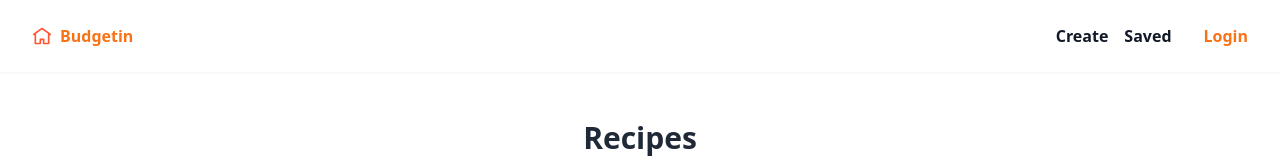
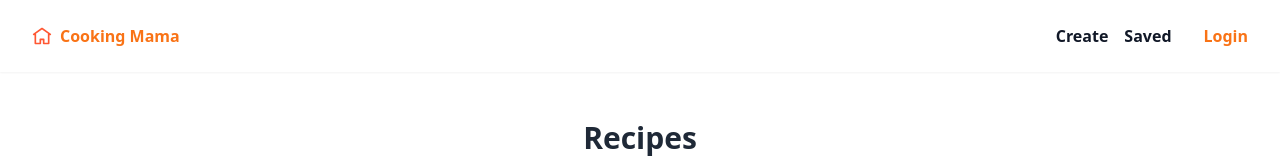
Before and after one commit to paresiqbal/mern-recipe, a React (Vite) app in the folder client/: page / in a window 1280 px wide. Shown: the top 160 px of the page. Built offline with nearby package versions, Linux system fonts and the light colour scheme; no server answers.

Commit message:
Update navbar

```diff
--- a/client/src/components/Navbar.tsx
+++ b/client/src/components/Navbar.tsx
@@ -26,7 +26,7 @@ export default function Navbar() {
         className="flex flex-row items-center gap-2 py-2 px-4 hover:outline outline-orange-500 rounded-md"
       >
         <img src={home} alt="" width={20} height={20} />
-        <span className="font-bold text-orange-500">Budgetin</span>
+        <span className="font-bold text-orange-500">Cooking Mama</span>
       </NavLink>
       <div className="flex items-center justify-end gap-4 text-gray-900 font-semibold">
         <Link to={"/CreateRecipe"}>Create</Link>
--- a/client/src/pages/Dashboard.tsx
+++ b/client/src/pages/Dashboard.tsx
@@ -57,7 +57,7 @@ export default function Dashboard() {
               <button
                 onClick={() => saveRecipe(recipe._id)}
                 disabled={isRecipeSaved(recipe._id)}
-                className="bg-gray-200 py-2 px-4 rounded-md"
+                className="bg-base-orange py-2 px-4 rounded-md text-white font-bold"
               >
                 {isRecipeSaved(recipe._id) ? "Saved" : "Save"}
               </button>
```
